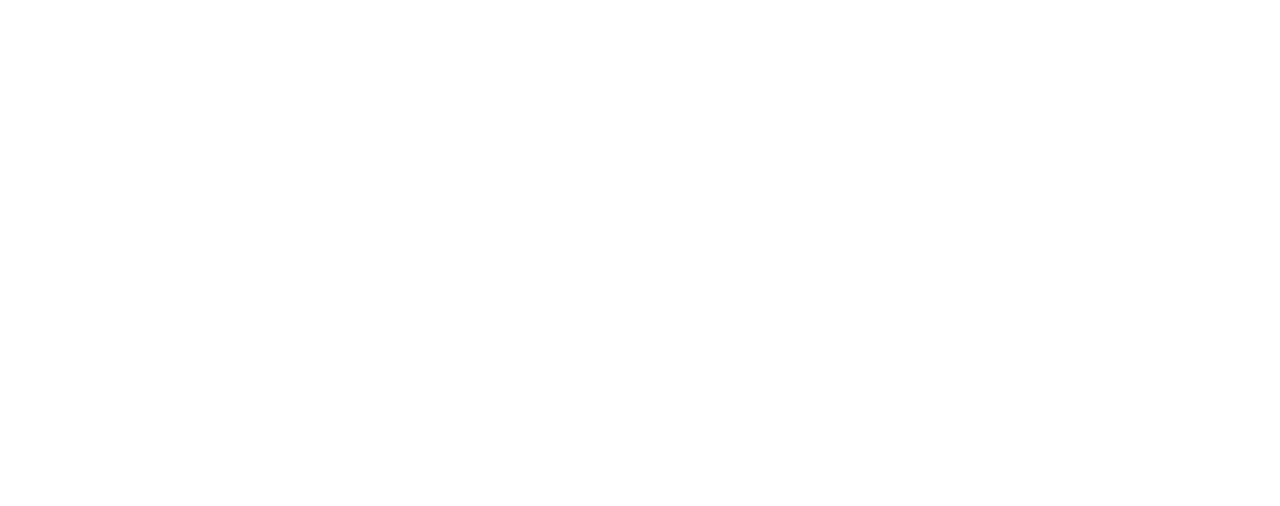
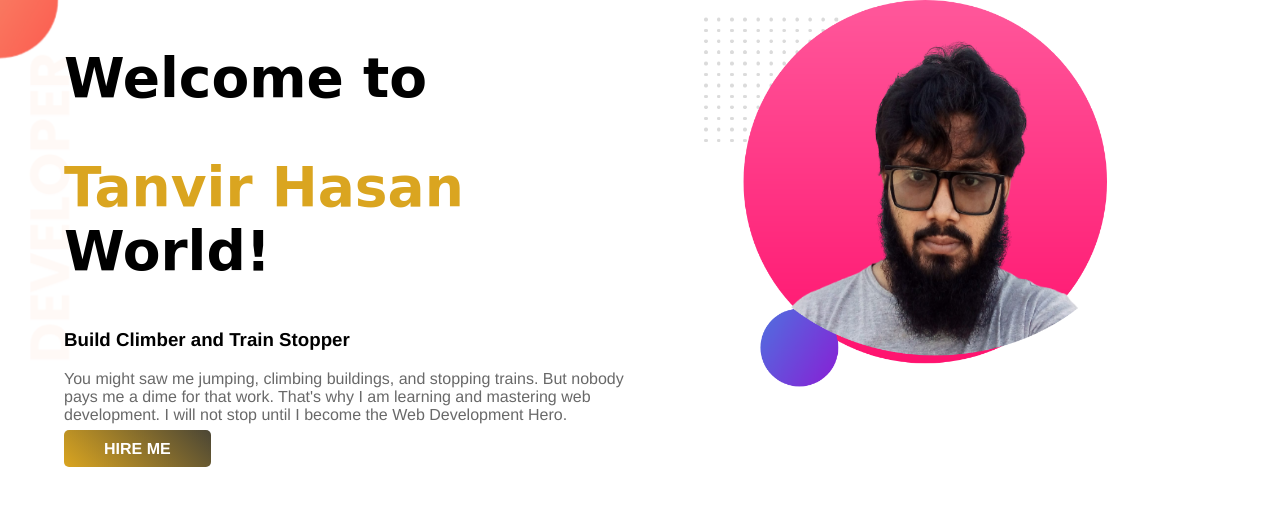
Before and after one commit to TanvirHasanAshik/developer-portfolio, a plain HTML site: page index.html in a window 1280 px wide. Drawn offline with Linux system fonts and the light colour scheme; a web font is replaced by a local one.

Commit message:
first part added

```diff
--- a/index.html
+++ b/index.html
@@ -1,13 +1,35 @@
 <!DOCTYPE html>
 <html lang="en">
+
 <head>
     <meta charset="UTF-8">
     <meta http-equiv="X-UA-Compatible" content="IE=edge">
     <meta name="viewport" content="width=device-width, initial-scale=1.0">
     <title>Practice recap</title>
+    <link rel="preconnect" href="https://fonts.googleapis.com">
+    <link rel="preconnect" href="https://fonts.gstatic.com" crossorigin>
+    <link href="https://fonts.googleapis.com/css2?family=Rubik+Moonrocks&display=swap" rel="stylesheet">
     <link rel="stylesheet" href="style.css">
 </head>
+
 <body>
+    <section class="top-banner">
+        <div class="half-width">
+            <h1>Welcome to</h1>
+            <h1><span>Tanvir Hasan</span> World!</h1>
+            <h3>Build Climber and Train Stopper</h3>
+            <p>You might saw me jumping, climbing buildings, and stopping trains. But nobody pays me a dime for that
+                work.
+                That's why I am learning and mastering web development. I will not stop until I become the Web
+                Development
+                Hero.
+            </p>
+            <a class="hire-me" target="_blank" href="https://github.com/TanvirHasanAshik">HIRE ME</a>
+        </div>
+        <div class="half-width">
+            <img src="images/tanvir-bg2.png" alt="">
+        </div>
+    </section>
+</body>
 
-</body>
 </html>
--- a/style.css
+++ b/style.css
@@ -0,0 +1,44 @@
+body {
+    font-family: 'Franklin Gothic Medium', 'Arial Narrow', Arial, sans-serif;
+    margin: 0px;
+}
+
+h1 {
+    font-family: 'Rubik Moonrocks', cursive;
+    font-size: 55px;
+}
+
+p {
+    color: dimgray;
+}
+
+span {
+    color: goldenrod;
+}
+
+section {
+    display: flex;
+}
+
+.half-width {
+    width: 50%;
+    padding-left: 5%;
+}
+
+.half-width img {
+    width: 70%;
+}
+
+.hire-me {
+    text-decoration: none;
+    font-weight: 700;
+    padding: 10px 40px;
+    color: #fff;
+    border-radius: 5px;
+    background-image: linear-gradient(45deg, goldenrod, rgb(75, 70, 53));
+}
+
+.top-banner {
+    background-image: url(images/top-banner.png);
+    background-repeat: no-repeat;
+}
```
Also changed, not shown: images/my-bg1.png (renamed from images/my-bg.png), images/tanvir-bg1.png (added), images/tanvir-bg2.png (added), images/tanvir1.jpeg (deleted), images/tanvir1.png (added), images/tanvir2.jpeg (deleted), images/tanvir2.png (added).
